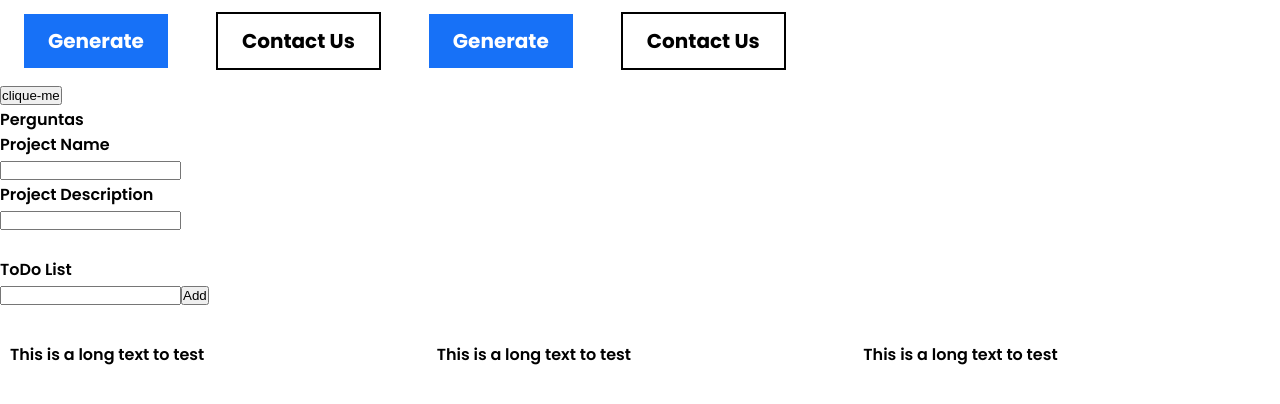
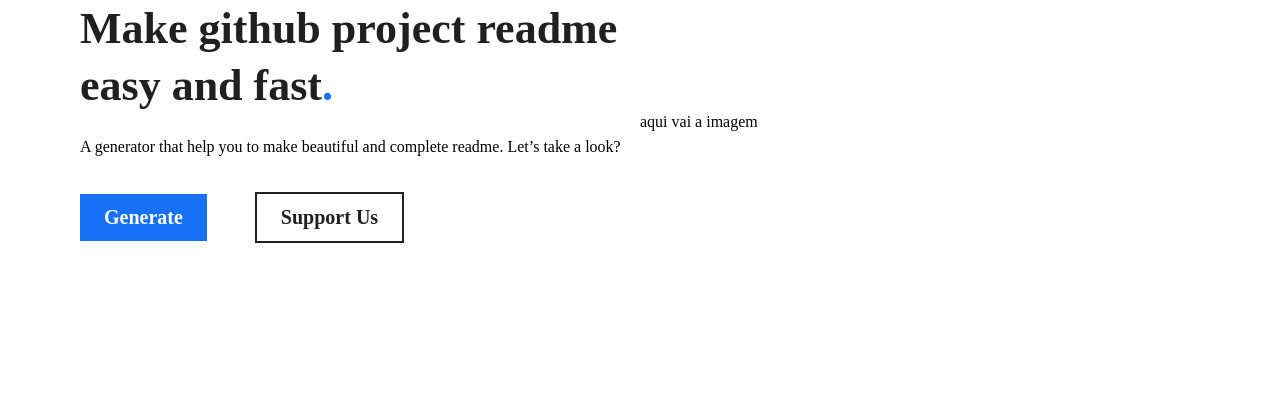
Before and after one commit to hstrada/readit-readme-generator, a React (Create React App) app in the folder readit/: page / in a window 1280 px wide. Shown: the top 404 px of the page. Built offline with nearby package versions, Linux system fonts and the light colour scheme.

Commit message:
chore: create home page

```diff
--- a/readit/src/index.tsx
+++ b/readit/src/index.tsx
@@ -1,6 +1,7 @@
 import React from 'react';
 import ReactDOM from 'react-dom';
 import App from './App';
+import Home from './pages/Home';
 import * as serviceWorker from './serviceWorker';
 import { ThemeProvider } from 'styled-components';
 import { readitTheme } from './theme';
@@ -8,7 +9,7 @@ import { readitTheme } from './theme';
 ReactDOM.render(
   <React.StrictMode>
     <ThemeProvider theme={readitTheme}>
-      <App />
+      <Home />
     </ThemeProvider>
   </React.StrictMode>,
   document.getElementById('root'),
--- /dev/null
+++ b/readit/src/pages/Home/index.css
@@ -0,0 +1,125 @@
+* {
+  margin: 0;
+  padding: 0;
+  outline: 0;
+  box-sizing: border-box;
+}
+
+body {
+  background: #fff;
+  height: 100vh;
+}
+
+main {
+  width: 100%;
+  height: 100%;
+  display: flex;
+  justify-content: center;
+  align-items: center;
+  padding: 0 24px;
+}
+
+.landing-container {
+  width: 100%;
+  height: 100%;
+  display: flex;
+  justify-content: center;
+  align-items: center;
+}
+
+.landing-container .landing-content {
+  width: 100%;
+  display: flex;
+  flex-direction: column;
+  align-items: flex-start;
+}
+
+.landing-container .landing-content .landing-text {
+  width: 100%;
+  display: flex;
+  flex-direction: column;
+  align-items: flex-start;
+  margin-bottom: 36px;
+}
+
+.landing-container .landing-content .landing-text h1 {
+  font: 700 44px Poppins;
+  color: #202020;
+  text-align: left;
+  line-height: 57px;
+  margin-bottom: 24px;
+}
+
+.landing-container .landing-content .landing-text h1 span {
+  color: #1771f7;
+}
+
+.landing-container .landing-content .landing-buttons {
+  width: 100%;
+  display: flex;
+  flex-direction: column;
+  align-items: center;
+}
+
+.landing-container .landing-content .landing-buttons button + button {
+  margin-top: 20px;
+}
+
+.landing-container .landing-image {
+  display: none;
+}
+
+@media (min-width: 720px) {
+  main {
+    padding: 0;
+  }
+
+  .landing-container {
+    max-width: 1120px;
+    display: grid;
+    grid-template-rows: 1fr;
+    grid-template-columns: 560px 1fr;
+  }
+
+  .landing-container .landing-content .landing-buttons {
+    flex-direction: row;
+  }
+
+  .landing-container .landing-content .landing-buttons button + button {
+    margin-top: 0;
+    margin-left: 48px;
+  }
+
+  .landing-container .landing-image {
+    display: inline;
+  }
+}
+
+button {
+  width: 100%;
+  padding: 12px 24px;
+  font: 600 20px Poppins;
+}
+
+button.def {
+  border: 0;
+  background: #1771f7;
+  color: #fff;
+}
+
+button.small {
+  font-size: 14px;
+  padding: 8px 12px;
+}
+
+button.out {
+  background: transparent;
+  color: #202020;
+  border: 2px solid #202020;
+}
+
+@media (min-width: 720px) {
+  button {
+    width: initial;
+  }
+}
--- /dev/null
+++ b/readit/src/pages/Home/index.tsx
@@ -0,0 +1,34 @@
+import React from 'react';
+
+import './index.css';
+
+const Home = () => {
+  return (
+    <main>
+      <div className="landing-container">
+        <div className="landing-content">
+          <div className="landing-text">
+            <h1>
+              Make github project readme easy and fast<span>.</span>
+            </h1>
+
+            <p>
+              A generator that help you to make beautiful and complete readme.
+              Let’s take a look?
+            </p>
+          </div>
+          <div className="landing-buttons">
+            <button className="def">Generate</button>
+            <button className="out">Support Us</button>
+          </div>
+        </div>
+
+        <div className="landing-image">
+          <p>aqui vai a imagem</p>
+        </div>
+      </div>
+    </main>
+  );
+};
+
+export default Home;
```
